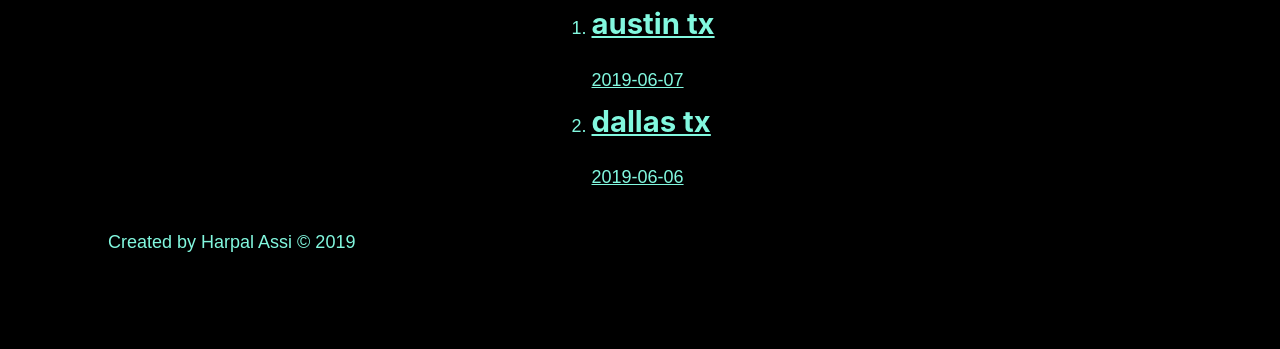
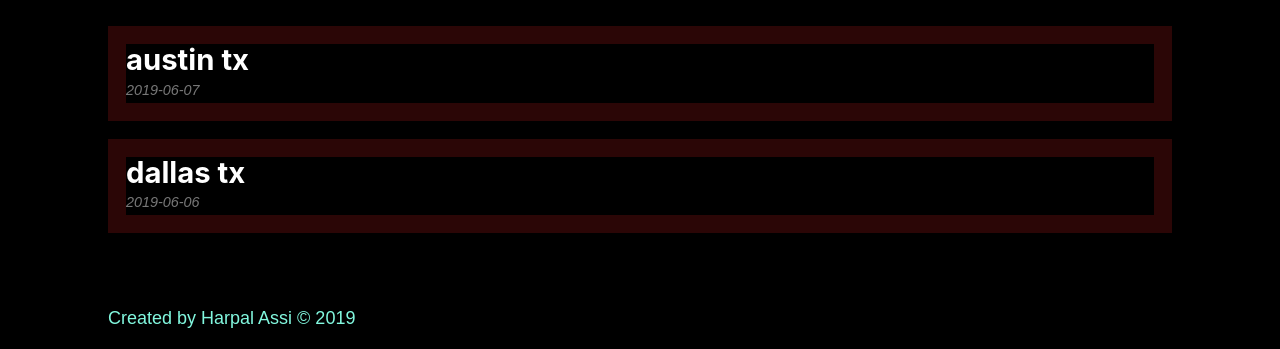
Before and after one commit to harpality/future-punx, a Gatsby site: page /tourdates in a window 1280 px wide. Shown: the part 619-968 px from the top of the page. Before the commit the page ends 893 px from the top, so only its background shows below. Built offline with nearby package versions, Linux system fonts and the light colour scheme; Gatsby itself is replaced by a stand-in of ours.

Commit message:
connected md post content

```diff
--- a/gatsby-config.js
+++ b/gatsby-config.js
@@ -19,6 +19,21 @@ module.exports = {
         path: `${__dirname}/src/`,
       },
     },
-    "gatsby-transformer-remark",
+    "gatsby-plugin-sharp",
+    {
+      resolve: "gatsby-transformer-remark",
+      options: {
+        plugins: [
+          "gatsby-remark-relative-images",
+          {
+            resolve: "gatsby-remark-images",
+            options: {
+              maxWidth: 750,
+              linkImagesToOriginal: false,
+            },
+          },
+        ],
+      },
+    },
   ],
 }
--- a/package.json
+++ b/package.json
@@ -15,6 +15,9 @@
   "dependencies": {
     "gatsby": "^2.7.1",
     "gatsby-plugin-sass": "^2.0.11",
+    "gatsby-plugin-sharp": "^2.1.7",
+    "gatsby-remark-images": "^3.0.16",
+    "gatsby-remark-relative-images": "^0.2.2",
     "gatsby-source-filesystem": "^2.0.28",
     "gatsby-transformer-remark": "^2.3.12",
     "node-sass": "^4.12.0",
--- a/src/components/footer.js
+++ b/src/components/footer.js
@@ -1,5 +1,6 @@
 import React from "react"
 import { graphql, useStaticQuery } from "gatsby"
+import footerStyles from "./footer.module.scss"
 
 const Footer = () => {
   const data = useStaticQuery(graphql`
@@ -11,7 +12,11 @@ const Footer = () => {
       }
     }
   `)
-  return <footer>Created by {data.site.siteMetadata.author} © 2019 </footer>
+  return (
+    <footer className={footerStyles.footer}>
+      Created by {data.site.siteMetadata.author} © 2019{" "}
+    </footer>
+  )
 }
 
 export default Footer
--- /dev/null
+++ b/src/components/footer.module.scss
@@ -0,0 +1,3 @@
+.footer {
+  margin-top: 3rem;
+}
--- a/src/components/layout.module.scss
+++ b/src/components/layout.module.scss
@@ -11,5 +11,5 @@
   display: flex;
   flex: 1;
   flex-direction: column;
-  align-items: center;
+  // align-items: center;
 }
--- a/src/pages/tourdates.js
+++ b/src/pages/tourdates.js
@@ -1,7 +1,7 @@
 import React from "react"
 import Layout from "../components/layout"
 import { graphql, useStaticQuery, Link } from "gatsby"
-
+import tourStyles from "./tourdates.module.scss"
 const TourDates = () => {
   const data = useStaticQuery(graphql`
     query {
@@ -25,10 +25,10 @@ const TourDates = () => {
     <Layout>
       {" "}
       <h1>TOUR DATES</h1>
-      <ol>
+      <ol className={tourStyles.posts}>
         {data.allMarkdownRemark.edges.map(edge => {
           return (
-            <li key={edge.node.frontmatter.title}>
+            <li className={tourStyles.post} key={edge.node.frontmatter.title}>
               <Link to={`/blog/${edge.node.fields.slug}`}>
                 <h2>{edge.node.frontmatter.title}</h2>
                 <p>{edge.node.frontmatter.date}</p>
--- /dev/null
+++ b/src/pages/tourdates.module.scss
@@ -0,0 +1,29 @@
+.posts {
+  list-style-type: none;
+  margin: 0;
+}
+
+.post {
+  margin: 1rem 0;
+
+  a {
+    background: #2b0606;
+    color: #ffffff;
+    display: block;
+    padding: 1rem;
+    text-decoration: none;
+  }
+
+  a:hover {
+    background: #010101;
+  }
+
+  h2 {
+    margin-bottom: 0;
+  }
+  p {
+    color: #777777;
+    font-size: 0.8rem;
+    font-style: italic;
+  }
+}
--- a/src/posts/austin.md
+++ b/src/posts/austin/austin.md
@@ -5,6 +5,8 @@ date: "2019-06-07"
 
 We just played in Austin!
 
+![future-punx](./fp.jpg)
+
 ## Things we did
 
 1. Tacos
```
Also changed, not shown: src/templates/blog.js (+22 -2 lines), src/posts/austin/fp.jpg (added), 1 other file.
